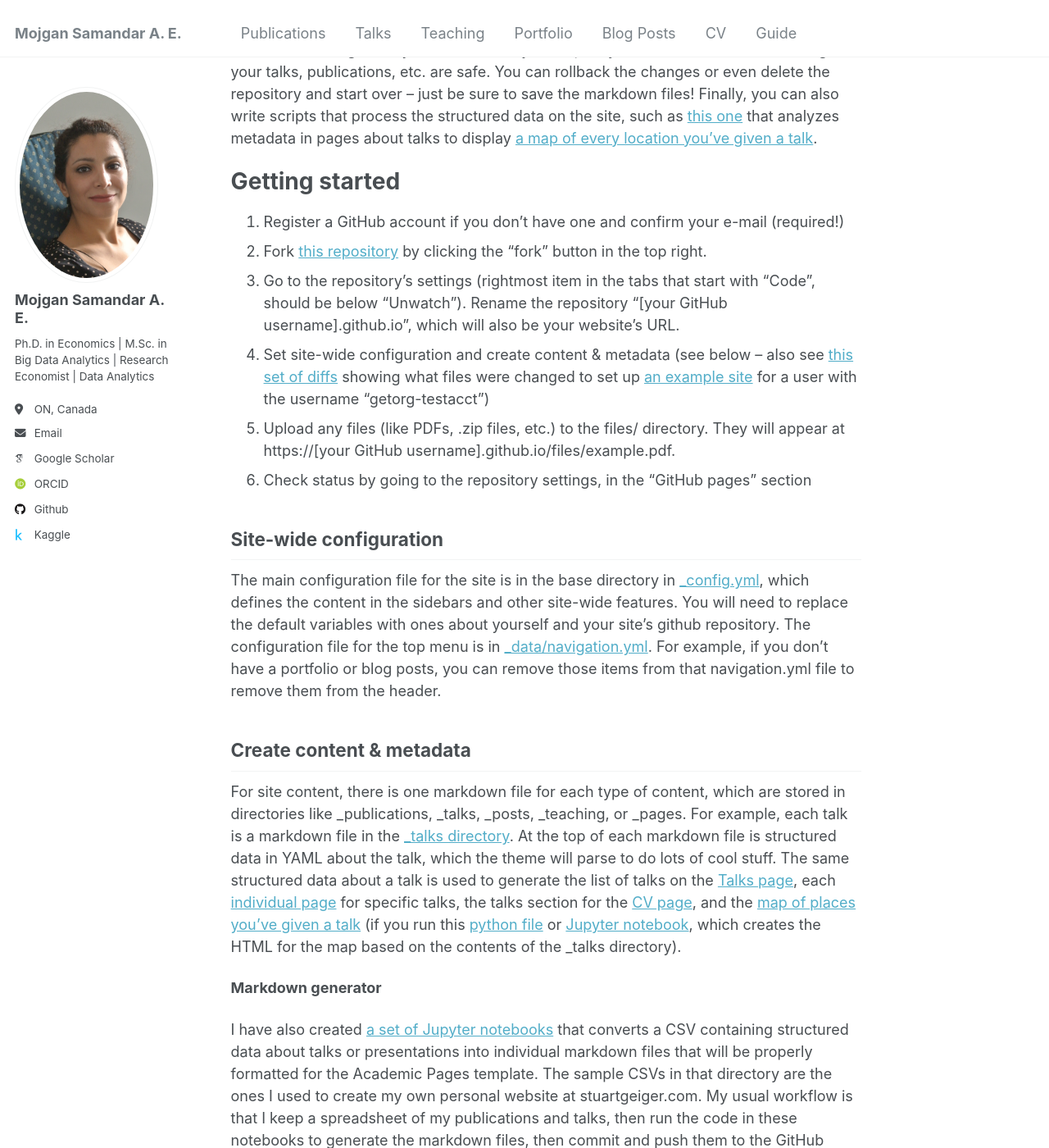
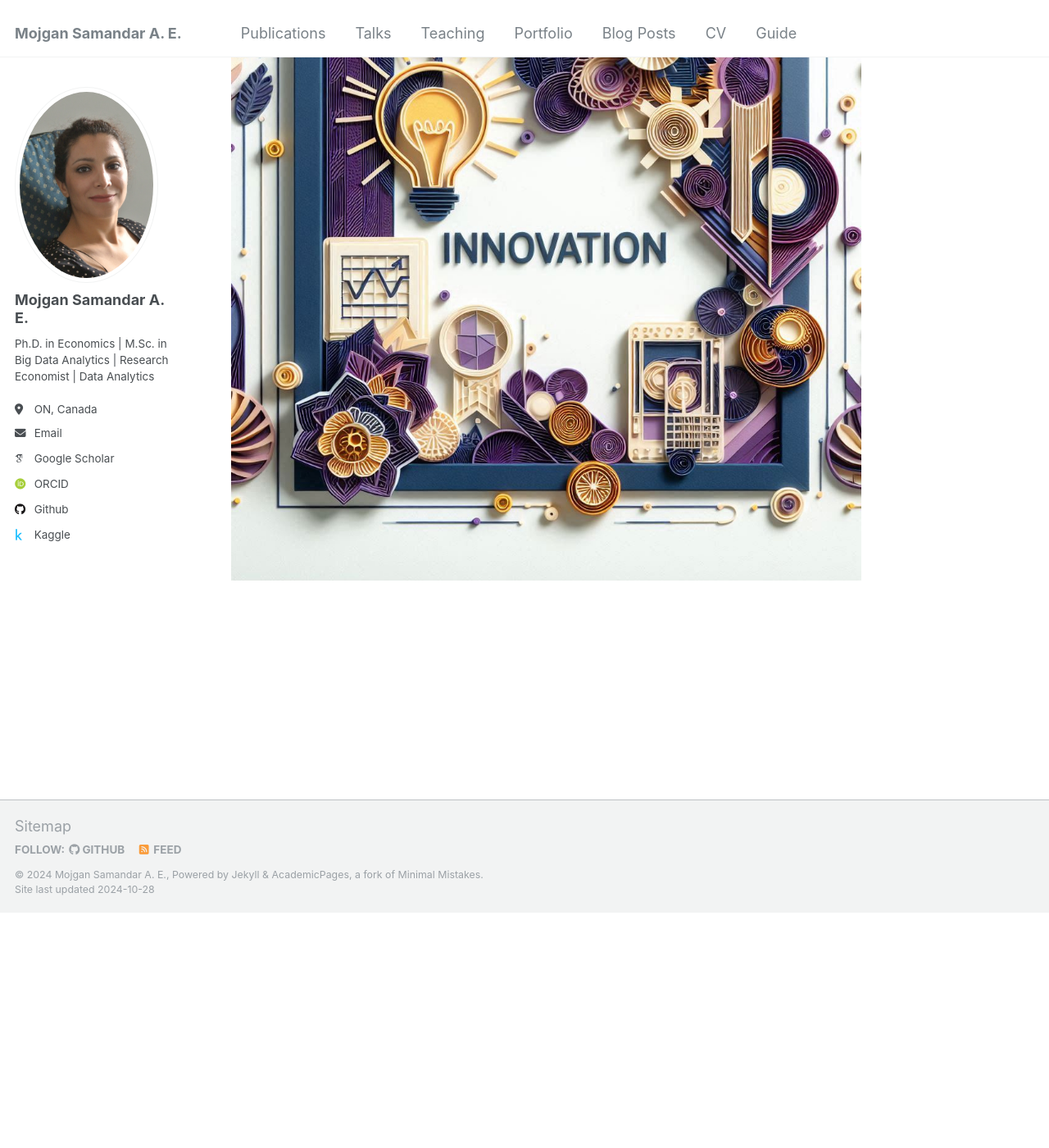
Before and after one commit to samandarali/samandarali.github.io, a Jekyll site: the page built from _pages/about.md, in a window 1280 px wide and 1400 px high, scrolled down 520 px. Shown: the whole window at 82% size. Built offline with Jekyll 4.4.1, drawn with Linux system fonts in a browser that asks for light colours; some web fonts are replaced; after the commit the page ends 1633 px from its top, so only the background shows below that; some of the changed text lies outside the part shown.

Commit message:
Update about.md

```diff
--- a/_pages/about.md
+++ b/_pages/about.md
@@ -13,37 +13,7 @@
 ======
 My areas of interest include policy analysis, econometrics, innovation systems, and big data analytics. I have applied my expertise in various sectors, from public policy to industrial economics.
 
-Many of the features of dynamic content management systems (like Wordpress) can be achieved in this fashion, using a fraction of the computational resources and with far less vulnerability to hacking and DDoSing. You can also modify the theme to your heart's content without touching the content of your site. If you get to a point where you've broken something in Jekyll/HTML/CSS beyond repair, your markdown files describing your talks, publications, etc. are safe. You can rollback the changes or even delete the repository and start over -- just be sure to save the markdown files! Finally, you can also write scripts that process the structured data on the site, such as [this one](https://github.com/academicpages/academicpages.github.io/blob/master/talkmap.ipynb) that analyzes metadata in pages about talks to display [a map of every location you've given a talk](https://academicpages.github.io/talkmap.html).
 
-Getting started
-======
-1. Register a GitHub account if you don't have one and confirm your e-mail (required!)
-1. Fork [this repository](https://github.com/academicpages/academicpages.github.io) by clicking the "fork" button in the top right.
-1. Go to the repository's settings (rightmost item in the tabs that start with "Code", should be below "Unwatch"). Rename the repository "[your GitHub username].github.io", which will also be your website's URL.
-1. Set site-wide configuration and create content & metadata (see below -- also see [this set of diffs](http://archive.is/3TPas) showing what files were changed to set up [an example site](https://getorg-testacct.github.io) for a user with the username "getorg-testacct")
-1. Upload any files (like PDFs, .zip files, etc.) to the files/ directory. They will appear at https://[your GitHub username].github.io/files/example.pdf.
-1. Check status by going to the repository settings, in the "GitHub pages" section
 
-Site-wide configuration
-------
-The main configuration file for the site is in the base directory in [_config.yml](https://github.com/academicpages/academicpages.github.io/blob/master/_config.yml), which defines the content in the sidebars and other site-wide features. You will need to replace the default variables with ones about yourself and your site's github repository. The configuration file for the top menu is in [_data/navigation.yml](https://github.com/academicpages/academicpages.github.io/blob/master/_data/navigation.yml). For example, if you don't have a portfolio or blog posts, you can remove those items from that navigation.yml file to remove them from the header.
 
-Create content & metadata
-------
-For site content, there is one markdown file for each type of content, which are stored in directories like _publications, _talks, _posts, _teaching, or _pages. For example, each talk is a markdown file in the [_talks directory](https://github.com/academicpages/academicpages.github.io/tree/master/_talks). At the top of each markdown file is structured data in YAML about the talk, which the theme will parse to do lots of cool stuff. The same structured data about a talk is used to generate the list of talks on the [Talks page](https://academicpages.github.io/talks), each [individual page](https://academicpages.github.io/talks/2012-03-01-talk-1) for specific talks, the talks section for the [CV page](https://academicpages.github.io/cv), and the [map of places you've given a talk](https://academicpages.github.io/talkmap.html) (if you run this [python file](https://github.com/academicpages/academicpages.github.io/blob/master/talkmap.py) or [Jupyter notebook](https://github.com/academicpages/academicpages.github.io/blob/master/talkmap.ipynb), which creates the HTML for the map based on the contents of the _talks directory).
-
-**Markdown generator**
-
-I have also created [a set of Jupyter notebooks](https://github.com/academicpages/academicpages.github.io/tree/master/markdown_generator
-) that converts a CSV containing structured data about talks or presentations into individual markdown files that will be properly formatted for the Academic Pages template. The sample CSVs in that directory are the ones I used to create my own personal website at stuartgeiger.com. My usual workflow is that I keep a spreadsheet of my publications and talks, then run the code in these notebooks to generate the markdown files, then commit and push them to the GitHub repository.
-
-How to edit your site's GitHub repository
-------
-Many people use a git client to create files on their local computer and then push them to GitHub's servers. If you are not familiar with git, you can directly edit these configuration and markdown files directly in the github.com interface. Navigate to a file (like [this one](https://github.com/academicpages/academicpages.github.io/blob/master/_talks/2012-03-01-talk-1.md) and click the pencil icon in the top right of the content preview (to the right of the "Raw | Blame | History" buttons). You can delete a file by clicking the trashcan icon to the right of the pencil icon. You can also create new files or upload files by navigating to a directory and clicking the "Create new file" or "Upload files" buttons.
-
-Example: editing a markdown file for a talk
 ![Editing a markdown file for a talk](/images/Innovation.jpeg)
-
-For more info
-------
-More info about configuring Academic Pages can be found in [the guide](https://academicpages.github.io/markdown/). The [guides for the Minimal Mistakes theme](https://mmistakes.github.io/minimal-mistakes/docs/configuration/) (which this theme was forked from) might also be helpful.
```
